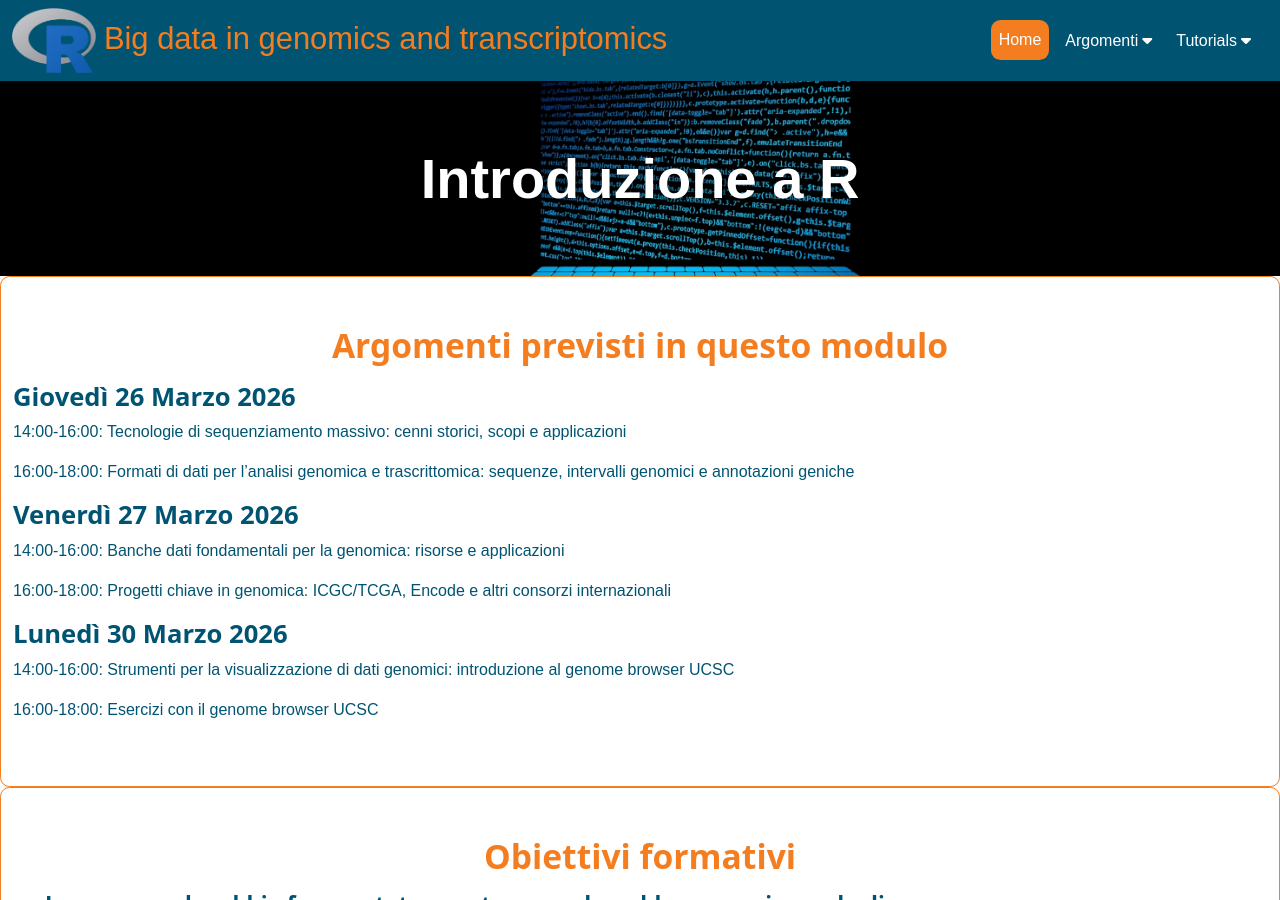
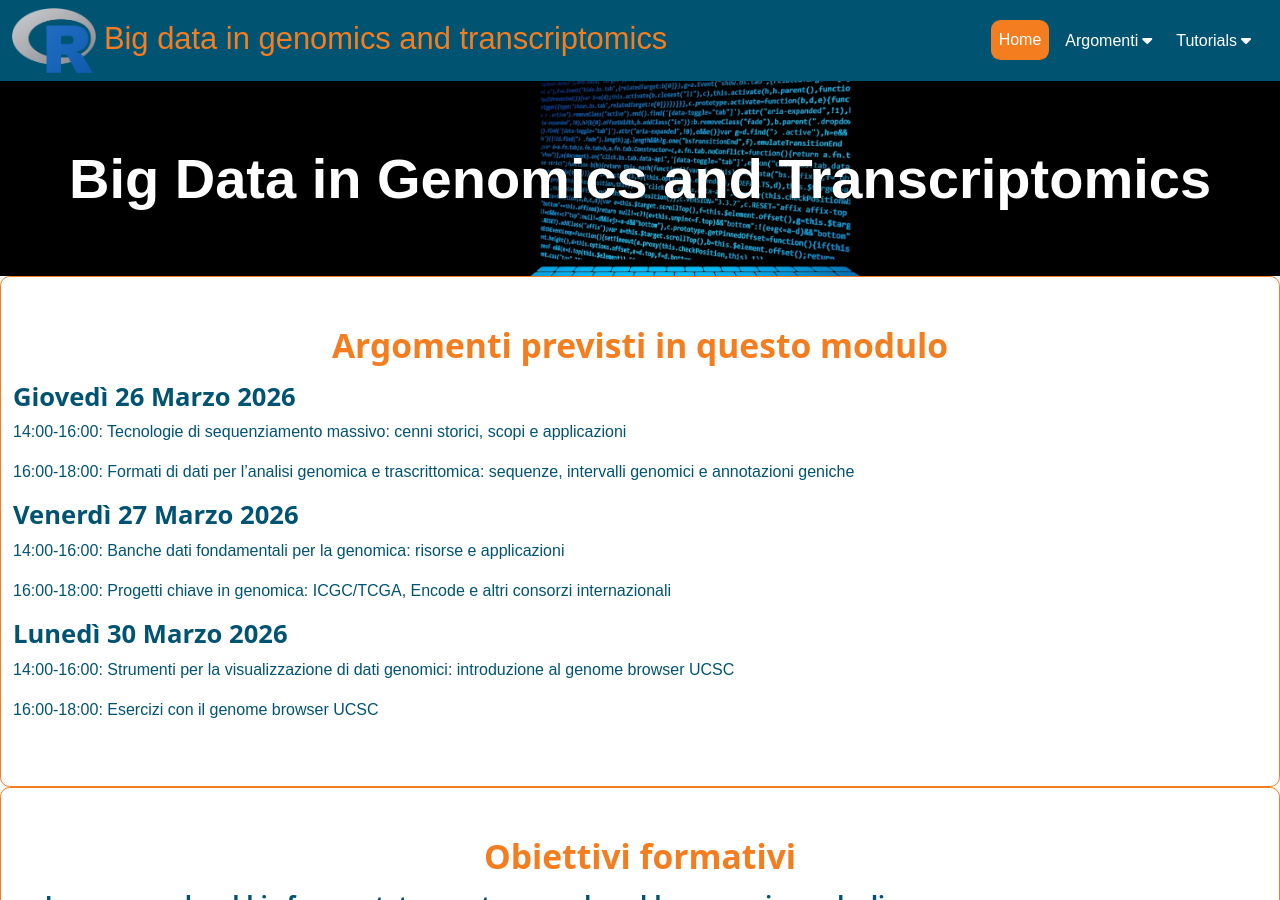
Before and after one commit to maghetta/big-data-in-genomics-and-transcriptomics, a Jekyll site: the page built from index.html, in a window 1280 px wide and 900 px high. Built offline with Jekyll 4.4.1, drawn with Linux system fonts in a browser that asks for light colours.

Commit message:
Update welcome message to reflect new topic
cambiato scritta su figura

```diff
--- a/_includes/welcome.html
+++ b/_includes/welcome.html
@@ -1,6 +1,6 @@
 <div class="row-bg-light row-banner justify-content-center">
     <div class="col-12 text-center">
-        <div class="display-4 text-white fw-bold">Introduzione a R</div>
+        <div class="display-4 text-white fw-bold">Big Data in Genomics and Transcriptomics</div>
 
     </div>
 </div>
```
